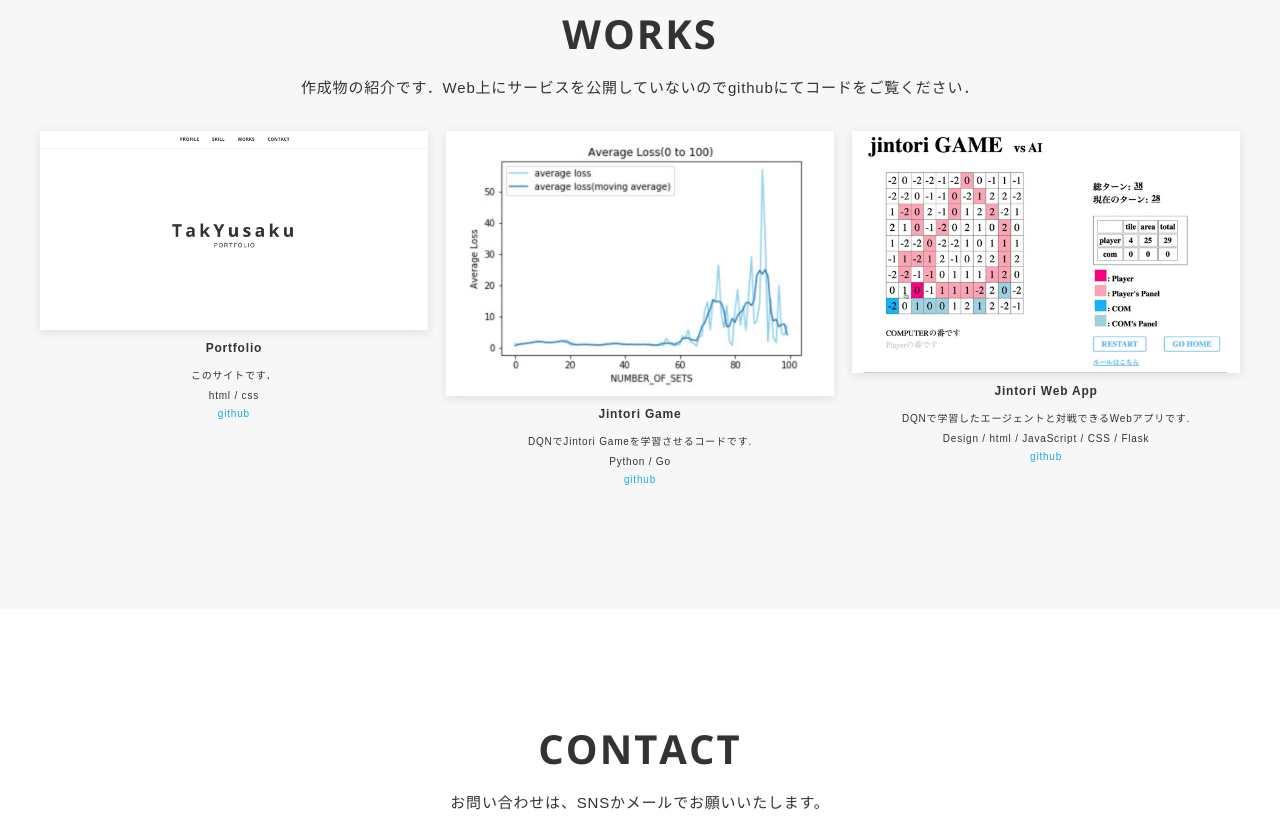
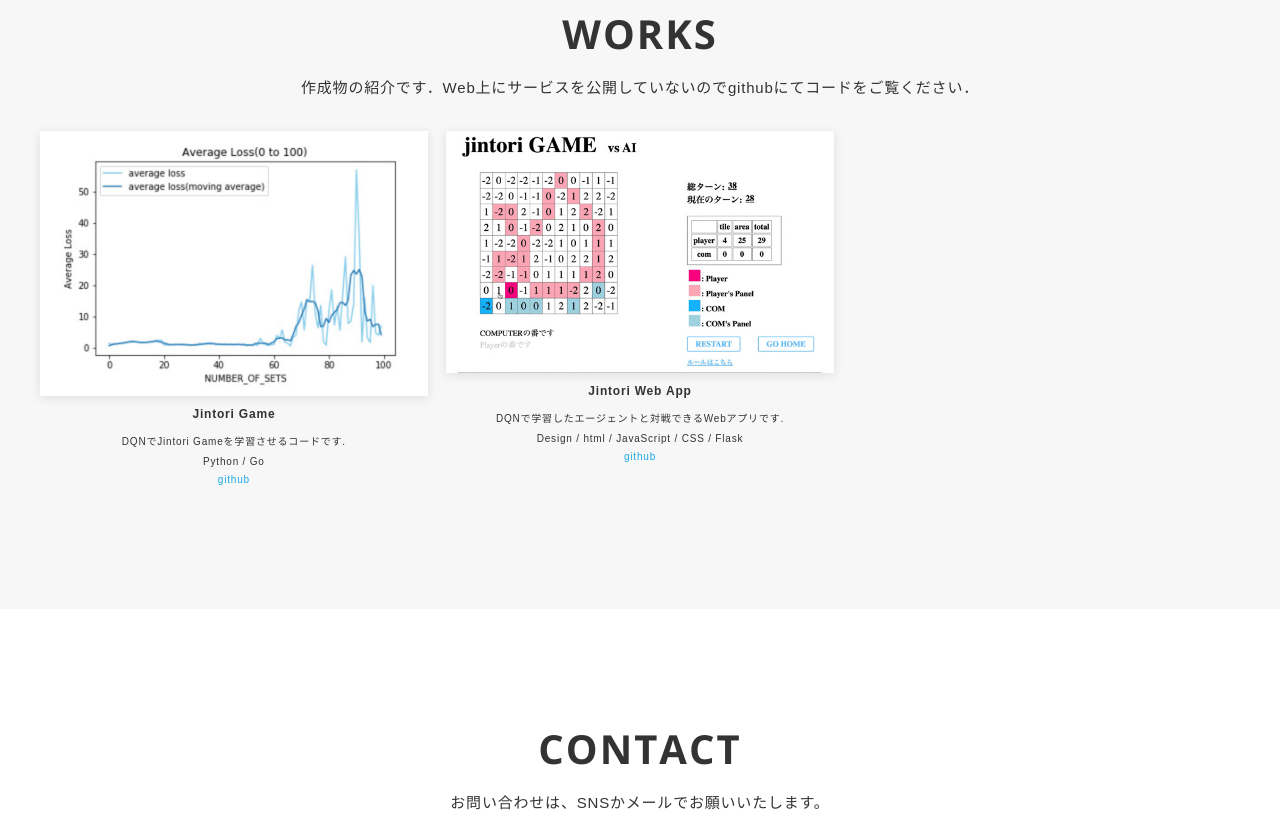
Before and after one commit to TakYusaku/TakYusaku.github.io, a plain HTML site: page index.html in a window 1280 px wide. Shown: the part 2720-3559 px from the top of the page. Drawn offline with nearby package versions, Linux system fonts and the light colour scheme.

Commit message:
Update index.html

```diff
--- a/index.html
+++ b/index.html
@@ -192,19 +192,6 @@
           <div class="section-body works">
             <div class="works-list js-my-gallery">
               <figure class="works-item">
-                <a href="img/works/portfolio.png" data-size="960x720" class="works-image-wrapper works-link hover-action">
-                  <img class="works-image lazyload fadein" src="img/placeholder4x3.png" data-src="img/works/portfolio.png"
-                    alt="" />
-                </a>
-                <figcaption class="works-body">
-                  <div class="works-title">Portfolio</div>
-                  <p> <font size="1">このサイトです．</font></p>
-                  <div class="works-text">html / css</div>
-                  <div class="works-url"><a class="works-url-link" href="https://github.com/TakYusaku/TakYusaku.github.io" target="_blank">github</a>
-                  </div>
-                </figcaption>
-              </figure>
-              <figure class="works-item">
                 <a href="img/works/jintorigame.png" data-size="900x700" class="works-image-wrapper works-link hover-action">
                   <img class="works-image lazyload fadein" src="img/placeholder4x3.png" data-src="img/works/jintorigame.png"
                     alt="" />
```
